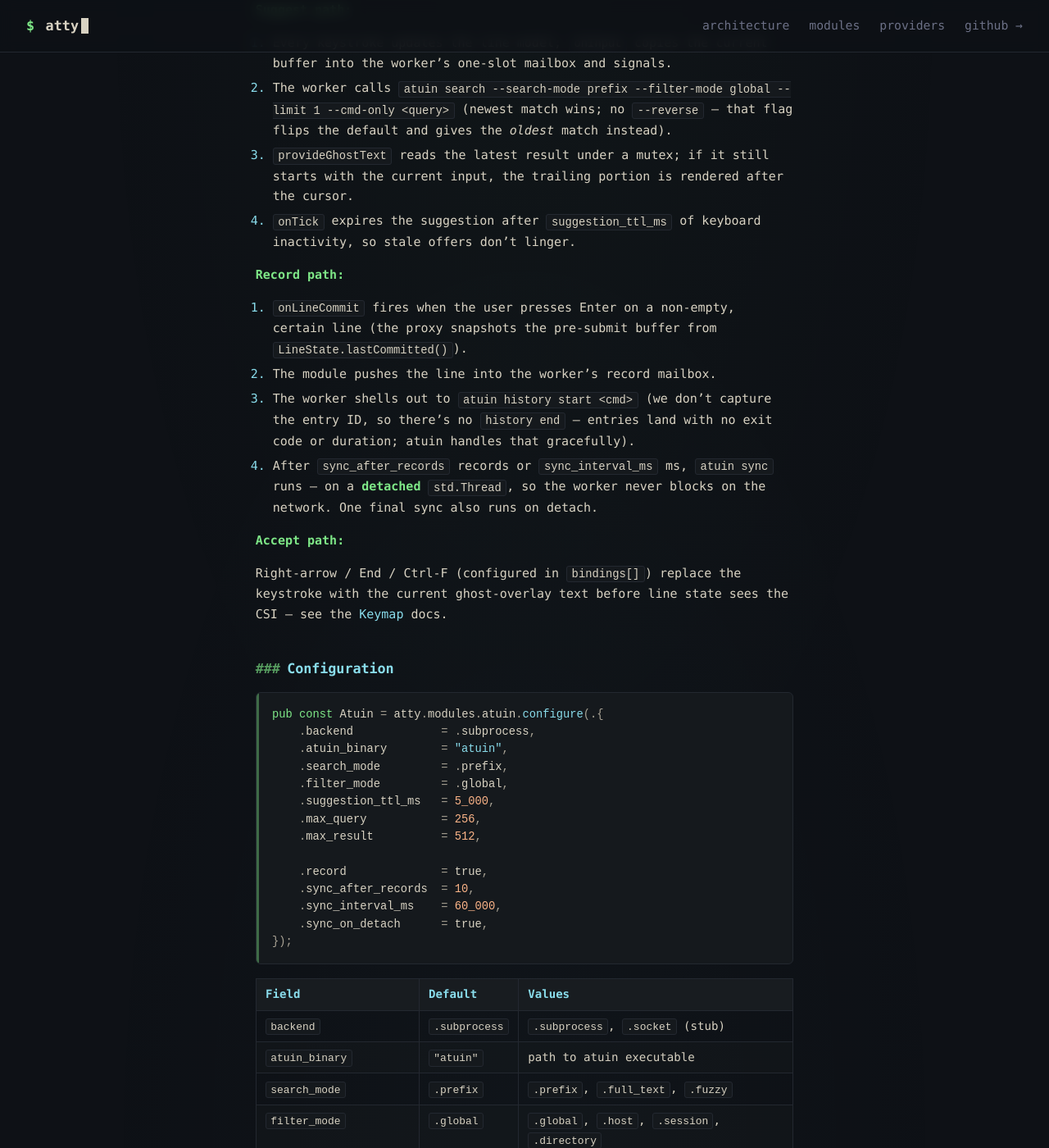
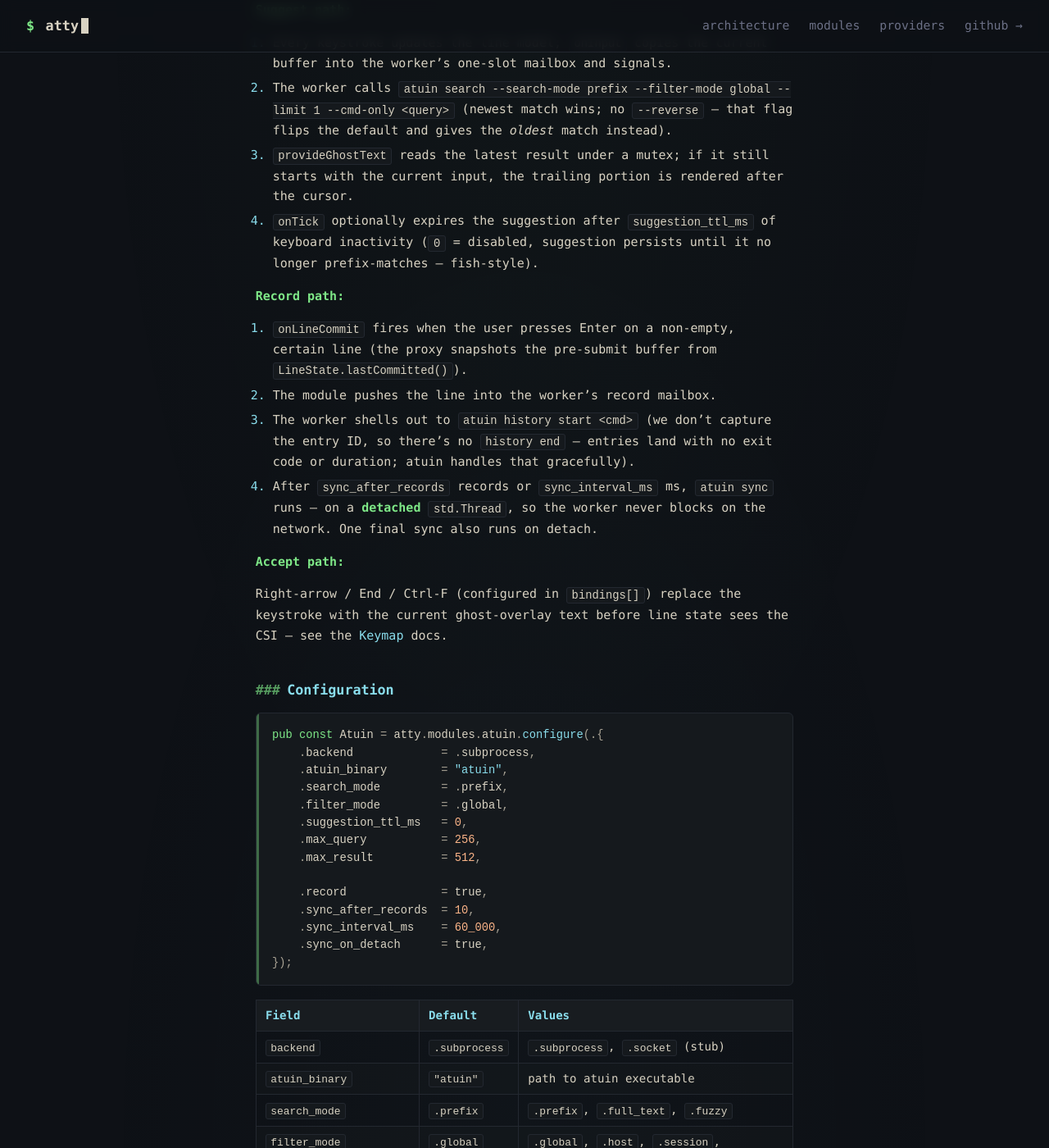
Before and after one commit to fentas/atty, a Jekyll site: the page built from docs/providers.md, in a window 1280 px wide and 1400 px high, scrolled down 382 px. Shown: the whole window at 82% size. Built offline with Jekyll 4.4.1, drawn with Linux system fonts in a browser that asks for light colours; some of the changed text lies outside the part shown.

Commit message:
fix(atuin): suggestion_ttl_ms = 0 disables the timer; new default
The 5-second TTL was visible to users as "ghost vanishes if I stop
typing" — out of step with fish + zsh-autosuggestions, which keep the
overlay until the input no longer prefix-matches. Two changes:

  - `0` now means *disabled* (the previous code's `idle < 0` check
    was always false, so 0 fired the clear on every tick — opposite
    of what the name implied).
  - Default is `0`. Set a positive value if you specifically want a
    fadeout.

Co-Authored-By: Claude Opus 4.7 (1M context) <noreply@anthropic.com>

```diff
--- a/docs/providers.md
+++ b/docs/providers.md
@@ -23,8 +23,9 @@ history.
 3. `provideGhostText` reads the latest result under a mutex; if it
    still starts with the current input, the trailing portion is
    rendered after the cursor.
-4. `onTick` expires the suggestion after `suggestion_ttl_ms` of
-   keyboard inactivity, so stale offers don't linger.
+4. `onTick` optionally expires the suggestion after
+   `suggestion_ttl_ms` of keyboard inactivity (`0` = disabled,
+   suggestion persists until it no longer prefix-matches — fish-style).
 
 **Record path:**
 
@@ -53,7 +54,7 @@ pub const Atuin = atty.modules.atuin.configure(.{
     .atuin_binary        = "atuin",
     .search_mode         = .prefix,
     .filter_mode         = .global,
-    .suggestion_ttl_ms   = 5_000,
+    .suggestion_ttl_ms   = 0,
     .max_query           = 256,
     .max_result          = 512,
 
@@ -70,7 +71,7 @@ pub const Atuin = atty.modules.atuin.configure(.{
 | `atuin_binary`         | `"atuin"`     | path to atuin executable                     |
 | `search_mode`          | `.prefix`     | `.prefix`, `.full_text`, `.fuzzy`            |
 | `filter_mode`          | `.global`     | `.global`, `.host`, `.session`, `.directory` |
-| `suggestion_ttl_ms`    | 5000          | ms of idleness before suggestion expires     |
+| `suggestion_ttl_ms`    | 0             | ms of idleness before suggestion fades; 0 disables |
 | `max_query`, `max_result` | 256 / 512  | comptime mailbox sizes                       |
 | `record`               | `true`        | shell out to `atuin history start` on Enter  |
 | `sync_after_records`   | 10            | sync after N records; 0 disables             |
```
Also changed, not shown: docs/index.md (+1 -1 lines), README.md, 2 other files.
